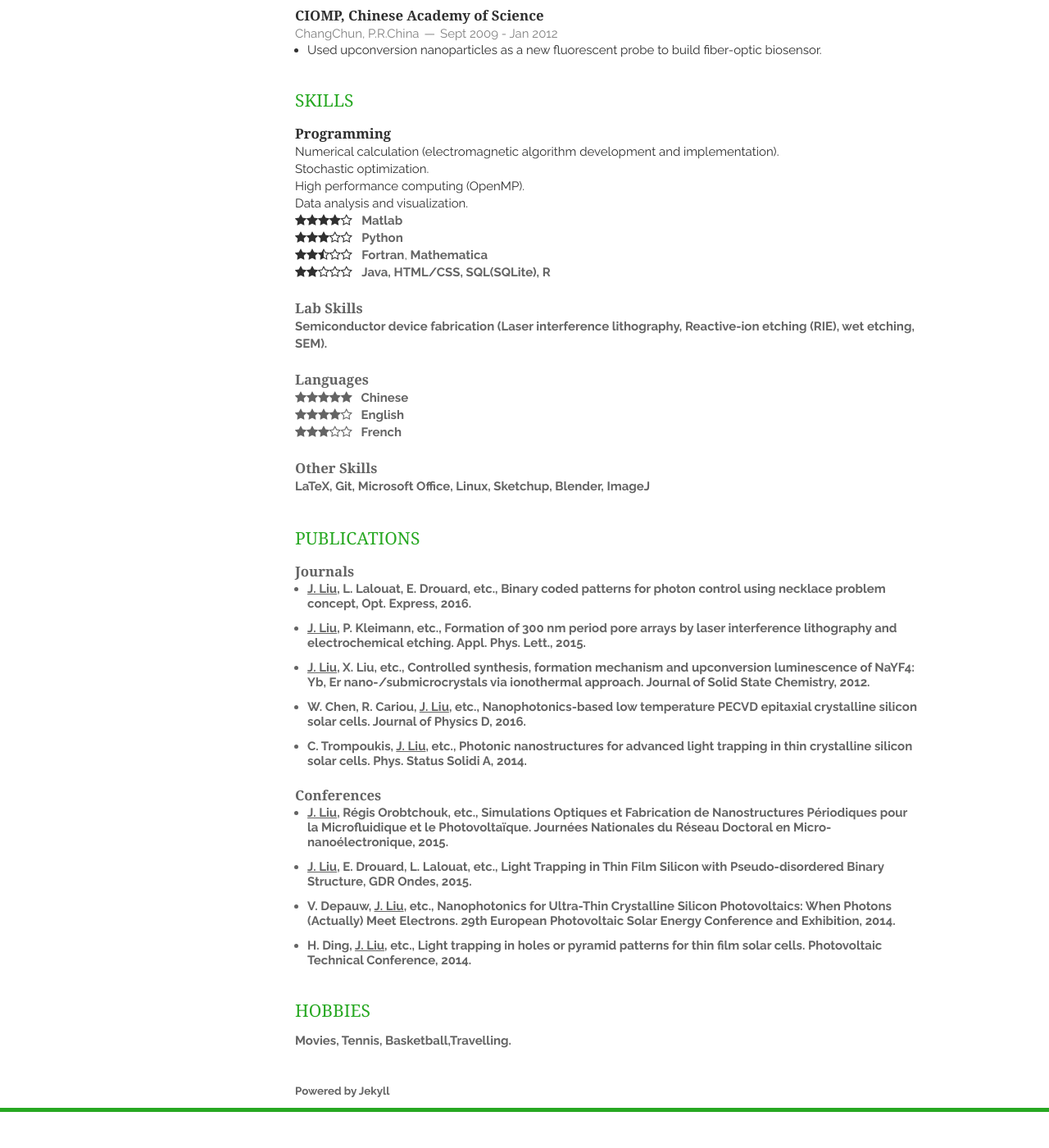
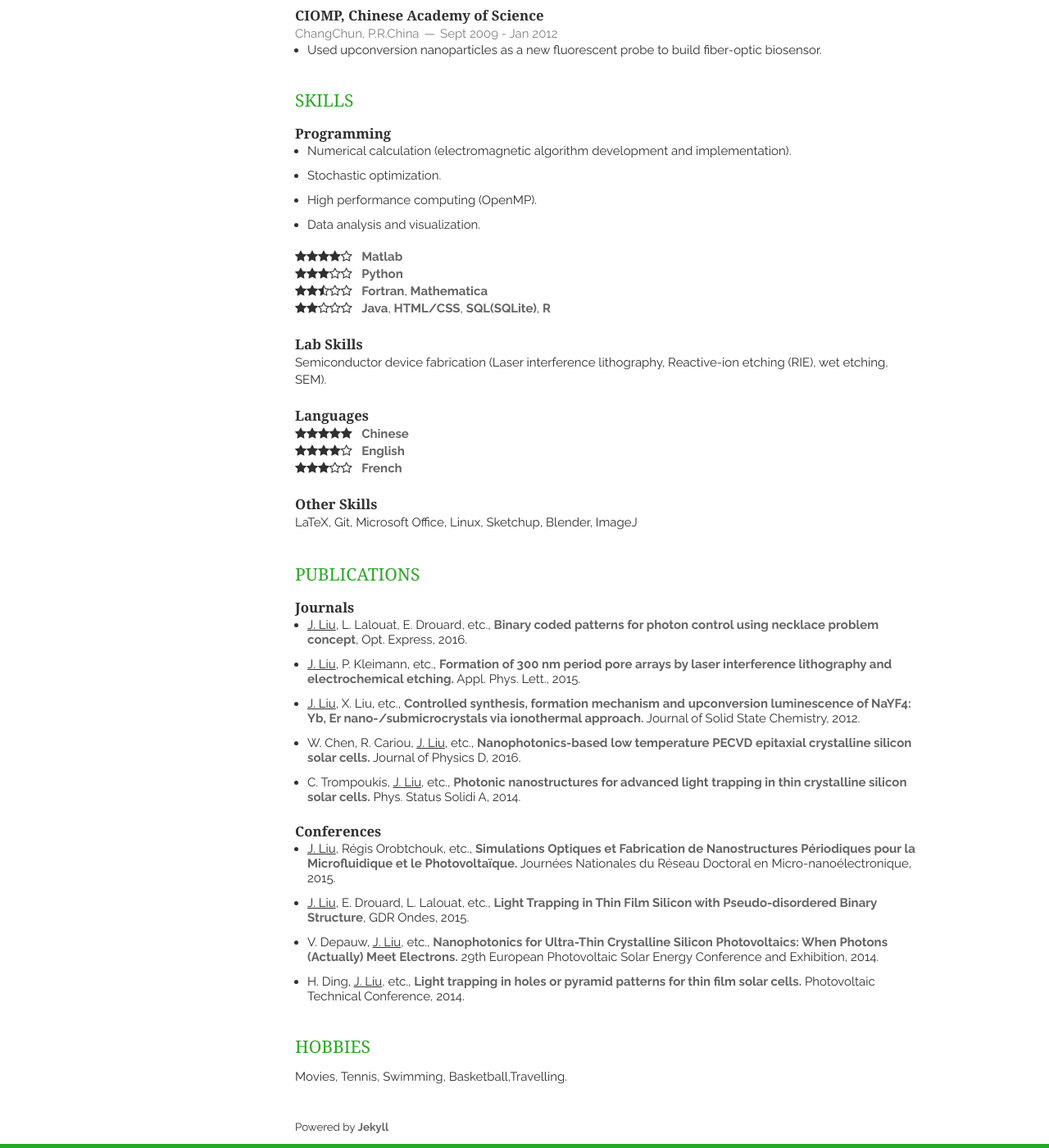
Before and after one commit to insaliujia/insaliujia.github.io, a Jekyll site: the page built from index.html, in a window 1280 px wide and 1400 px high, scrolled down 835 px. Shown: the whole window at 82% size. Built offline with Jekyll 4.4.1, drawn with Linux system fonts in a browser that asks for light colours; nearby versions of some CDN libraries; Markdown is read by kramdown in place of the engine named in the settings; the list of posts is cut into pages by our own code; before the commit the page ends 2191 px from its top, so only the background shows below that.

Commit message:
update cv formate

```diff
--- a/_includes/interests.html
+++ b/_includes/interests.html
@@ -1,6 +1,6 @@
 <section class="thirteen columns">
     <h1>Hobbies</h1>
     <article>
-        <p>Movies, Tennis, Basketball,Travelling.</p>
+        <p>Movies, Tennis, Swimming, Basketball,Travelling.</p>
     </article>
 </section>
--- a/_includes/skills.html
+++ b/_includes/skills.html
@@ -4,14 +4,16 @@
         <header>
             <h1>Programming</h1>
 		</header>
-        <p>Numerical calculation (electromagnetic algorithm development and implementation).
-        </p>
-	<p>Stochastic optimization.
-	</p>
-        <p>High performance computing (OpenMP).
-	</P>
-	<P>Data analysis and visualization.
-	</P>
+		<ul style = "list-style-type:disc" class="space">
+			<li>Numerical calculation (electromagnetic algorithm development and implementation).
+			</li>
+			<li>Stochastic optimization.
+			</li>
+			<li>High performance computing (OpenMP).
+			</li>
+			<li>Data analysis and visualization.
+			</li>
+		</ul>
         <p>
             <i class="fa fa-star"></i><i class="fa fa-star"></i><i class="fa fa-star"></i><i class="fa fa-star"></i><i class="fa fa-star-o"></i>
             &nbsp;&nbsp;<em>Matlab</em>
@@ -26,7 +28,7 @@
 		</p>
 		<p>
 			<i class="fa fa-star"></i><i class="fa fa-star"></i><i class="fa fa-star-o"></i><i class="fa fa-star-o"></i><i class="fa fa-star-o"></i>
-            &nbsp;&nbsp;<em>Java, <em>HTML/CSS</em>, <em>SQL(SQLite)</em>, <em>R</em>
+            &nbsp;&nbsp;<em>Java</em>, <em>HTML/CSS</em>, <em>SQL(SQLite)</em>, <em>R</em>
 		</p>
     </article>
 	<article>
```
